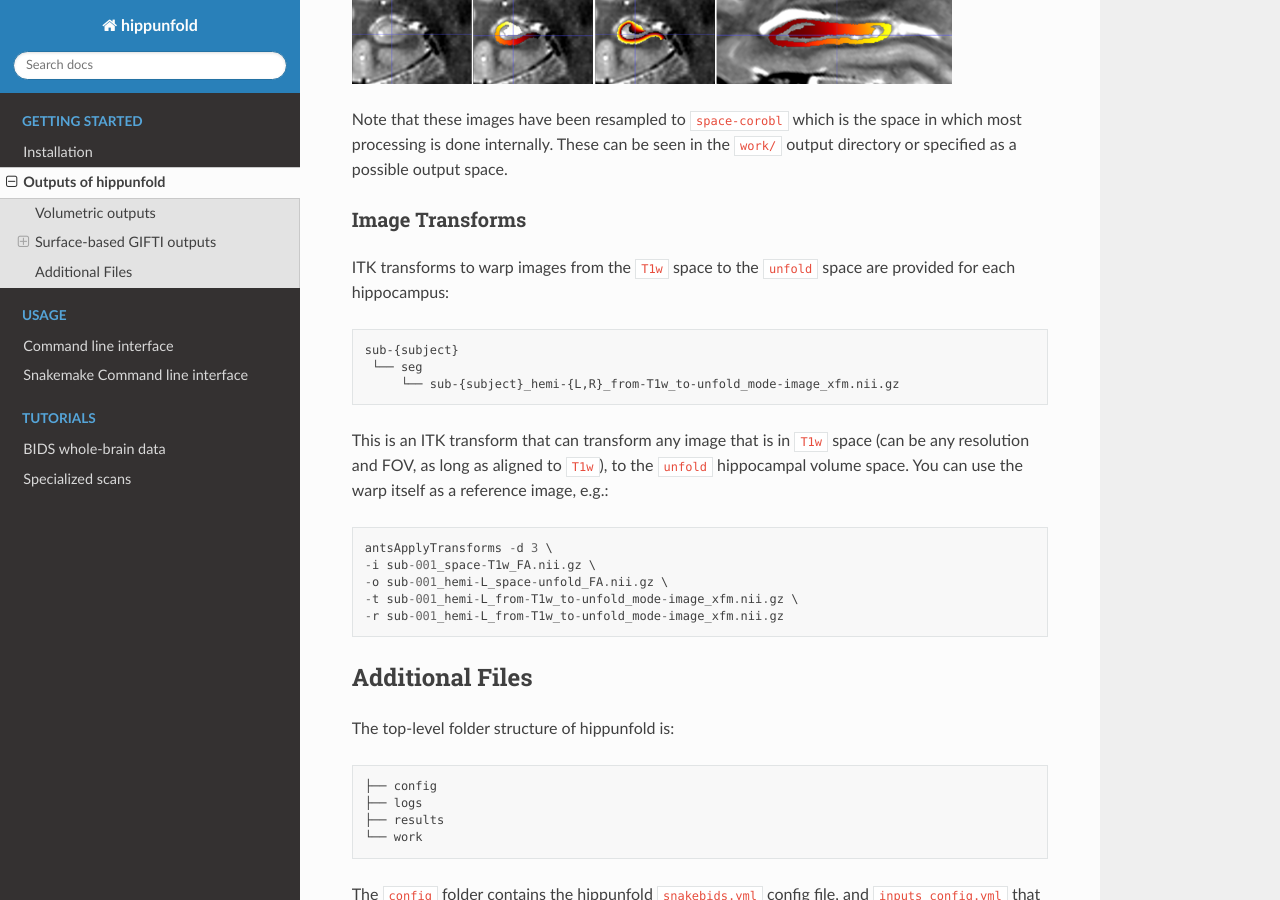
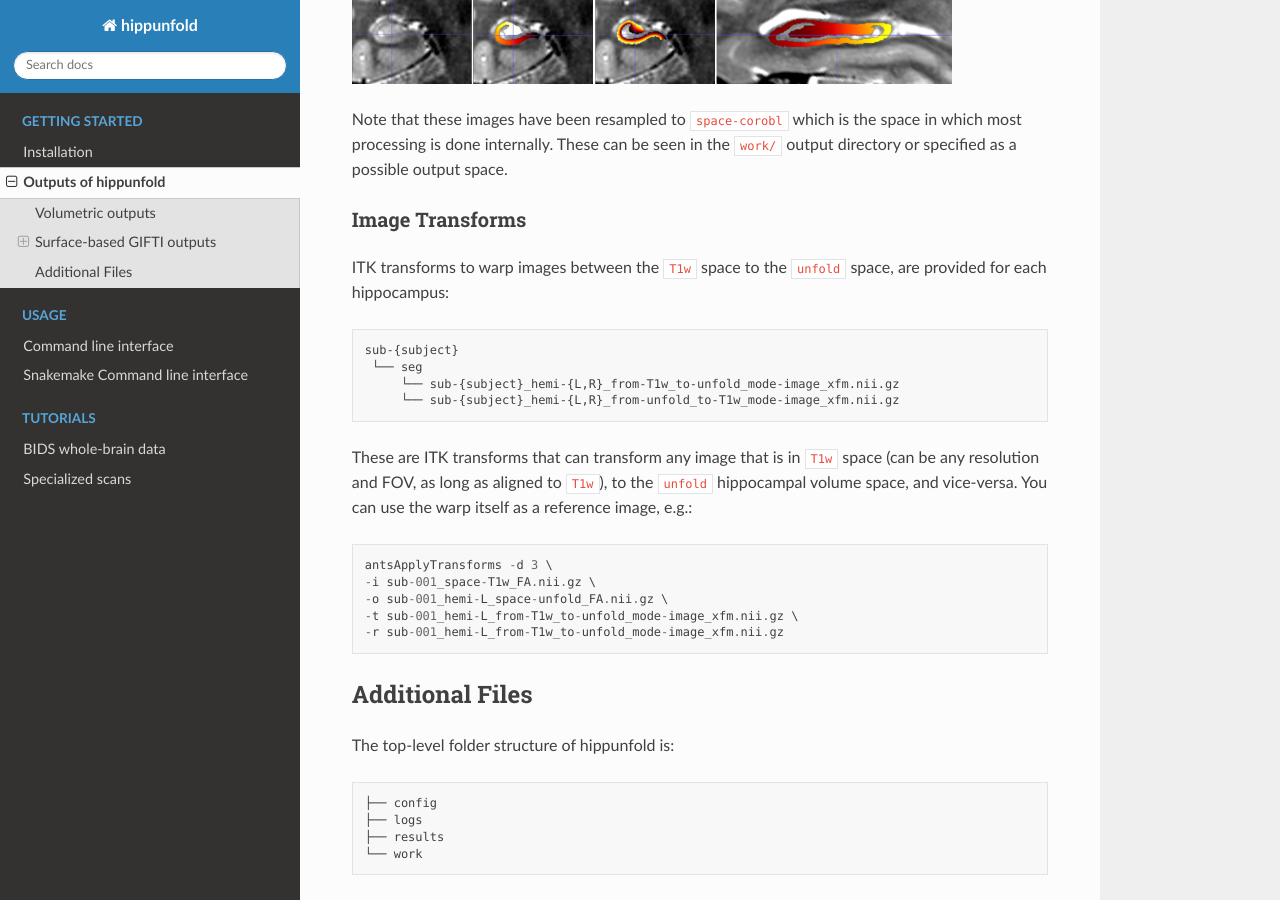
Before and after one commit to mcespedes99/hippunfold, a Sphinx documentation site: the page built from docs/getting_started/outputs.rst, in a window 1280 px wide and 900 px high, scrolled down 4228 px. Built offline with Sphinx 7.4.7 and the Read the Docs theme 2.0.0, drawn with Linux system fonts in a browser that asks for light colours.

Commit message:
updates to docs

```diff
--- a/docs/getting_started/outputs.rst
+++ b/docs/getting_started/outputs.rst
@@ -118,13 +118,15 @@ Note that these images have been resampled to ``space-corobl`` which is the spac
 Image Transforms
 ^^^^^^^^^^^^^^^^
 
-ITK transforms to warp images from the ``T1w`` space to the ``unfold`` space are provided for each hippocampus::
+ITK transforms to warp images between the ``T1w`` space to the ``unfold`` space, are provided for each hippocampus::
 
     sub-{subject}
      └── seg
          └── sub-{subject}_hemi-{L,R}_from-T1w_to-unfold_mode-image_xfm.nii.gz
+         └── sub-{subject}_hemi-{L,R}_from-unfold_to-T1w_mode-image_xfm.nii.gz
 
-This is an ITK transform that can transform any image that is in ``T1w`` space (can be any resolution and FOV, as long as aligned to ``T1w``), to the ``unfold`` hippocampal volume space. You can use the warp itself as a reference image, e.g.::
+
+These are ITK transforms that can transform any image that is in ``T1w`` space (can be any resolution and FOV, as long as aligned to ``T1w``), to the ``unfold`` hippocampal volume space, and vice-versa. You can use the warp itself as a reference image, e.g.::
 
     antsApplyTransforms -d 3 \
     -i sub-001_space-T1w_FA.nii.gz \
```
